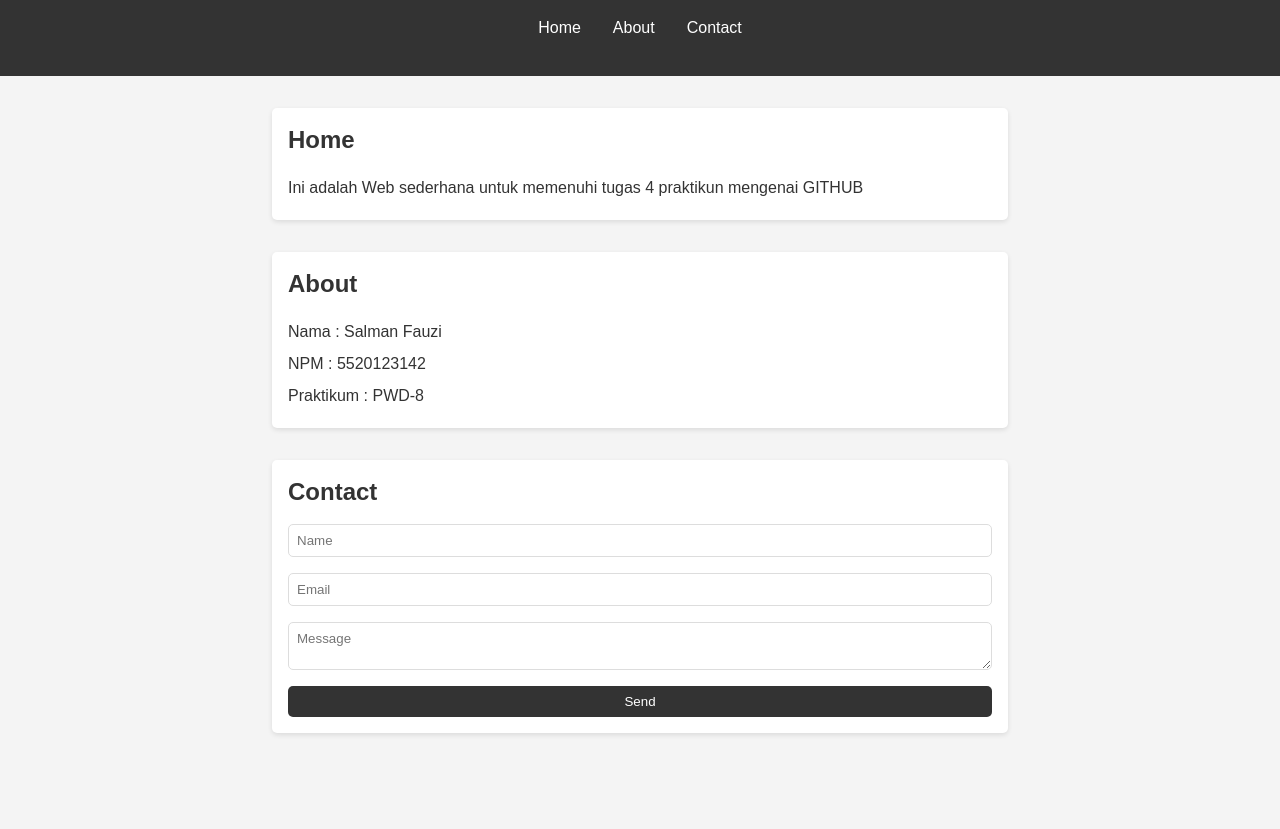
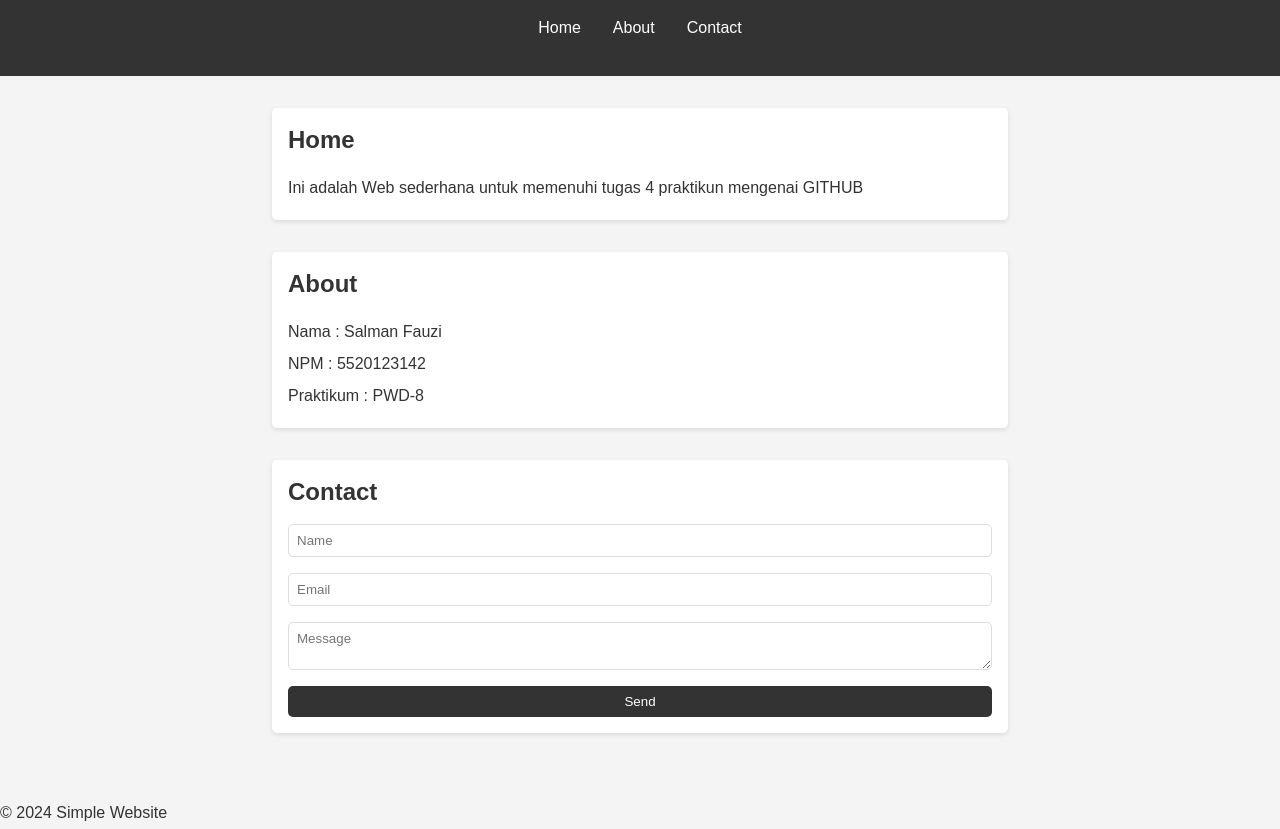
Before and after one commit to salmanF2411/Praktikum-Tugas-4, a plain HTML site: page index.html in a window 1280 px wide. Shown: the part 52-881 px from the top of the page. Before the commit the page ends 849 px from the top, so only its background shows below. Drawn offline with Linux system fonts and the light colour scheme.

Commit message:
commit 9, Menambahkan footer

```diff
--- a/index.html
+++ b/index.html
@@ -43,5 +43,10 @@
             </form>
         </section>
     </main>
+
+    <!-- footer -->
+    <footer>
+        <p>&copy; 2024 Simple Website</p>
+    </footer>
 </body>
 </html>
```
